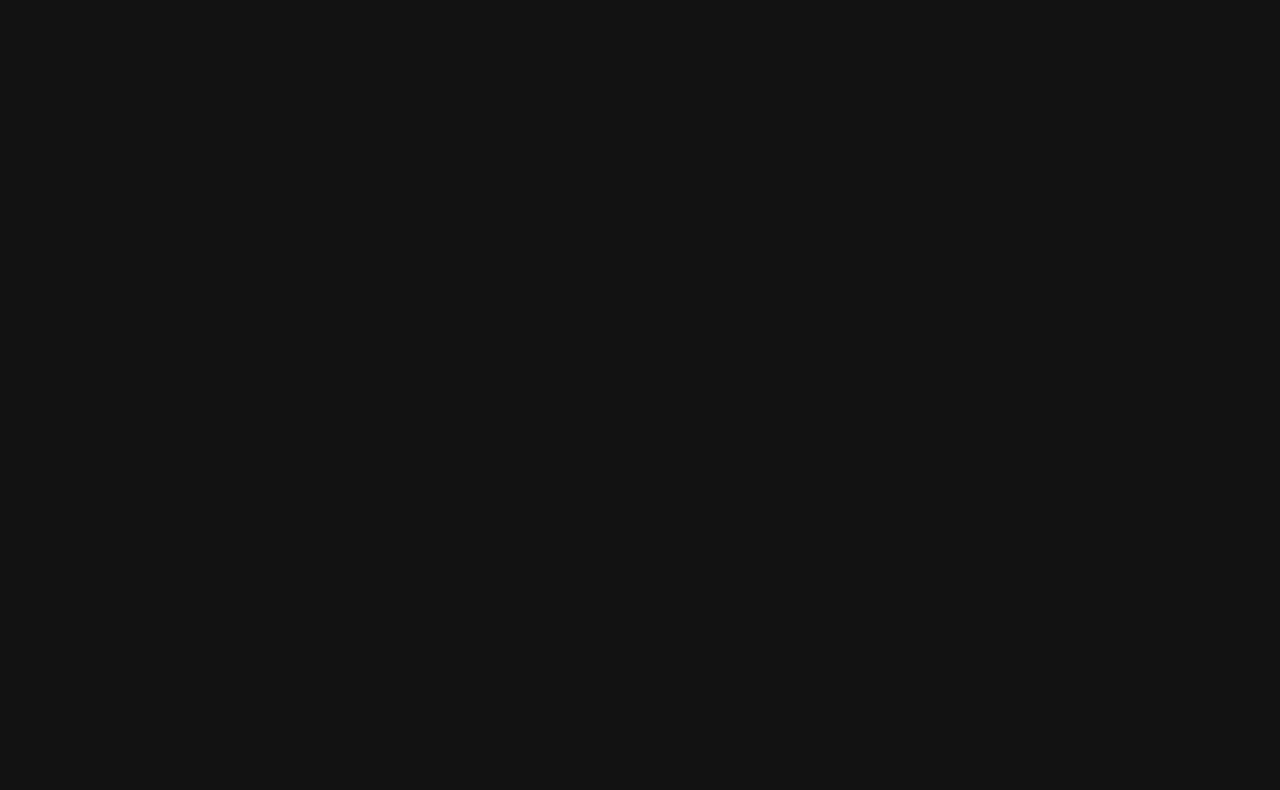
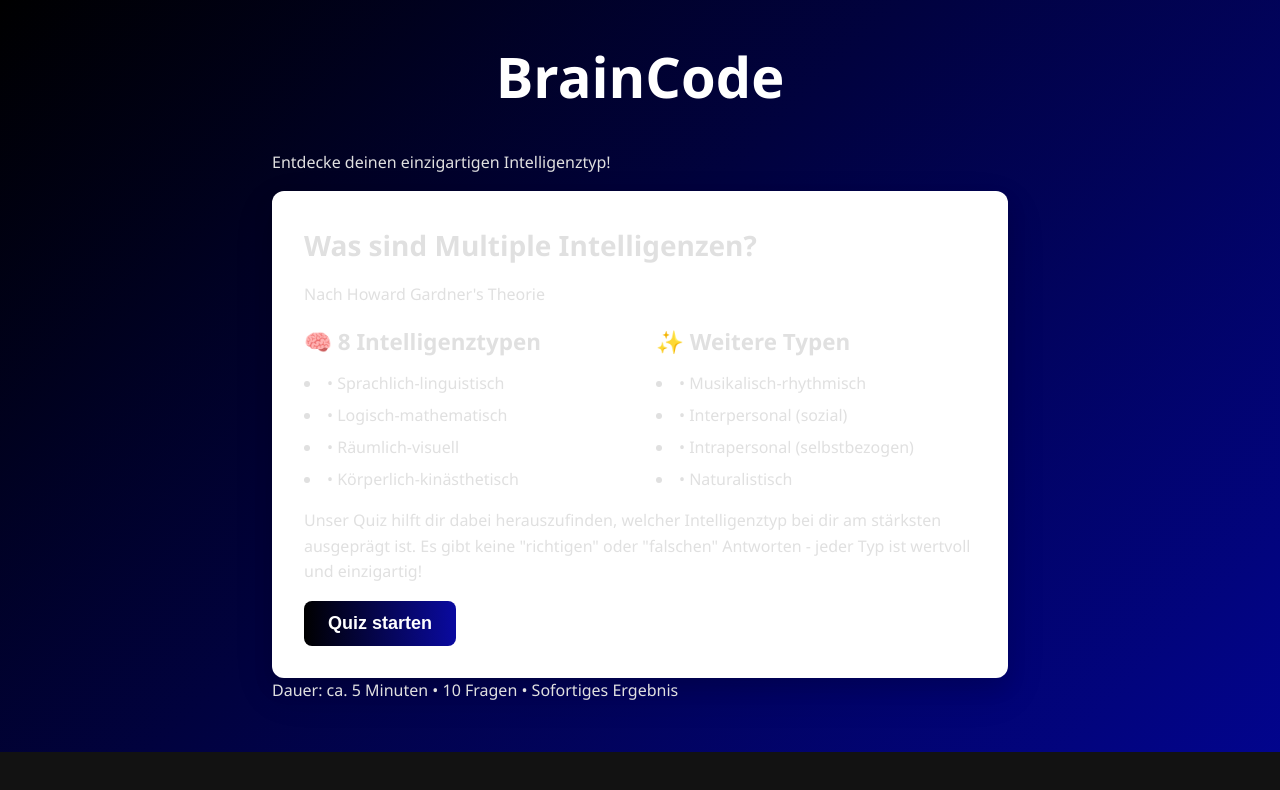
Before and after one commit to Paul-lift/BrainCode, a Next.js app: page / in a window 1280 px wide. Shown: the top 790 px of the page. Built offline with nearby package versions, Linux system fonts and the light colour scheme.

Commit message:
Startpage

```diff
--- a/package.json
+++ b/package.json
@@ -9,8 +9,8 @@
     "lint": "next lint"
   },
   "dependencies": {
-    "react": "^19.0.0",
-    "react-dom": "^19.0.0",
-    "next": "15.3.4"
+    "next": "15.3.4",
+    "react": "^19.1.0",
+    "react-dom": "^19.1.0"
   }
 }
--- a/src/app/page.js
+++ b/src/app/page.js
@@ -1,6 +1,81 @@
-export default function Home() {
+// Importiere globales CSS
+"use client";
+import { useState } from "react"; // useState korrekt importieren
+import styles from "./page.module.css"; // Importiere die CSS-Datei für Styles
+
+export default function HomePage() {
+  const [started, setStarted] = useState(false); // useState korrekt verwenden
+
+  // Funktion, die ausgeführt wird, wenn der Button geklickt wird
+  const startQuiz = () => {
+    setStarted(true);
+    alert("Quiz wird gestartet!");
+  };
+
   return (
-    <>
-    </>
+    <div className={`${styles.bgGradient} min-h-screen`}>
+      <div className="container mx-auto max-w-4xl">
+        <div className="text-center py-8">
+          <div className="flex justify-center items-center gap-3 mb-6">
+            <h1 className={styles.title}>BrainCode</h1>
+          </div>
+          <p className="text-xl text-white/90 mb-8">
+            Entdecke deinen einzigartigen Intelligenztyp!
+          </p>
+        </div>
+
+        <div className={styles.infoBox}>
+          <div className="text-center">
+            <h2 className="text-2xl text-black mb-4">
+              Was sind Multiple Intelligenzen?
+            </h2>{" "}
+            <p className="text-lg text-black mb-6">
+              Nach Howard Gardner's Theorie
+            </p>{" "}
+            <div className={styles.card}>
+              <div className="bg-blue-50 p-4 rounded-lg">
+                <h3 className="font-semibold text-blue-800 mb-2">
+                  🧠 8 Intelligenztypen
+                </h3>
+                <ul className="text-sm text-blue-700 space-y-1">
+                  <li>• Sprachlich-linguistisch</li>
+                  <li>• Logisch-mathematisch</li>
+                  <li>• Räumlich-visuell</li>
+                  <li>• Körperlich-kinästhetisch</li>
+                </ul>
+              </div>
+              <div className="bg-green-50 p-4 rounded-lg">
+                <h3 className="font-semibold text-green-800 mb-2">
+                  ✨ Weitere Typen
+                </h3>
+                <ul className="text-sm text-green-700 space-y-1">
+                  <li>• Musikalisch-rhythmisch</li>
+                  <li>• Interpersonal (sozial)</li>
+                  <li>• Intrapersonal (selbstbezogen)</li>
+                  <li>• Naturalistisch</li>
+                </ul>
+              </div>
+            </div>
+            <p className="text-black mb-6">
+              Unser Quiz hilft dir dabei herauszufinden, welcher Intelligenztyp
+              bei dir am stärksten ausgeprägt ist. Es gibt keine "richtigen"
+              oder "falschen" Antworten - jeder Typ ist wertvoll und
+              einzigartig!
+            </p>
+            <div className="text-center pt-6">
+              <button onClick={startQuiz} className={styles.button}>
+                Quiz starten
+              </button>
+            </div>
+          </div>
+        </div>
+
+        <div className="text-center mt-8 text-white/80">
+          <p className="text-sm">
+            Dauer: ca. 5 Minuten • 10 Fragen • Sofortiges Ergebnis
+          </p>
+        </div>
+      </div>
+    </div>
   );
 }
--- /dev/null
+++ b/src/app/page.module.css
@@ -0,0 +1,199 @@
+/* Hintergrundfarbe mit einem Swisscom-inspirierten Farbverlauf */
+.bgGradient {
+  background: linear-gradient(135deg, #000000, hsl(239, 97%, 28%)); /* Swisscom-blau (#0094db) und Swisscom-rot (#ef4135) */
+}
+
+/* Kasten-Stil für den Informationstext */
+.infoBox {
+  background-color: rgb(255, 255, 255); /* Hintergrundfarbe der Box weiß */
+  padding: 2rem; /* Mehr Abstand innerhalb des Kastens */
+  border-radius: 12px;  /* Abgerundete Ecken */
+  box-shadow: 0 10px 20px rgba(0, 0, 0, 0.1), 0 15px 40px rgba(0, 0, 0, 0.1); /* Schattierung */
+  color: rgb(0, 0, 0); /* Textfarbe auf schwarz setzen mit höherer Priorität */
+}
+
+/* Card-Stile */
+.bg-white\/95 {
+  background-color: rgba(255, 255, 255, 0.95);
+  padding: 2rem; /* Mehr Abstand innerhalb der Card */
+}
+
+.backdrop-blur-sm {
+  backdrop-filter: blur(10px);
+}
+
+.shadow-2xl {
+  box-shadow: 0 10px 20px rgba(0, 0, 0, 0.1), 0 15px 40px rgba(0, 0, 0, 0.1);
+}
+
+.rounded-lg {
+  border-radius: 12px;  /* Runde Ecken für das Card-Layout */
+}
+
+/* Button-Stil mit Swisscom-Farben und Hover-Effekt */
+.button {
+  background-image: linear-gradient(to right, #000000, #0a0aa0); /* Swisscom-Farben */
+  font-weight: bold;
+  border: none;
+  cursor: pointer;
+  transition: all 0.3s ease;
+  padding: 12px 24px;
+  border-radius: 8px;
+  font-size: 18px;
+}
+
+.button:hover {
+  background-image: linear-gradient(to right, #232323, #0c0cc5); /* Hover-Farben */
+}
+
+/* Styling für die Text-Icons (🧠 und ✨) */
+.icon {
+  display: flex;
+  justify-content: center;
+  align-items: center;
+  font-size: 50px; /* Größere Icons */
+  color: white;
+}
+
+/* Flexbox für die Layout-Ausrichtung */
+.flex {
+  display: flex;
+}
+
+.justify-center {
+  justify-content: center;
+}
+
+.items-center {
+  align-items: center;
+}
+
+.gap-3 {
+  gap: 24px;
+}
+
+.mb-6 {
+  margin-bottom: 24px;
+  color: violet;
+
+}
+
+.mt-8 {
+  margin-top: 32px;
+}
+
+/* Textstile */
+.text-white {
+  color: white;
+}
+
+.text-white\/90 {
+  color: rgba(0, 0, 0, 0.9);
+}
+
+.text-gray-800 {
+  color: #000000;
+}
+
+.text-gray-600 {
+  color: #000000;
+}
+
+.text-gray-700 {
+  color: #000000;
+}
+
+.text-blue-800 {
+  color: #2b6cb0;
+}
+
+.text-blue-700 {
+  color: #3182ce;
+}
+
+.text-green-800 {
+  color: #2f855a;
+}
+
+.text-green-700 {
+  color: #38a169;
+}
+
+.font-semibold {
+  font-weight: 600;
+}
+
+.text-lg {
+  font-size: 1.125rem;
+}
+
+.text-xl {
+  font-size: 1.25rem;
+}
+
+.text-2xl {
+  font-size: 1.5rem;
+}
+
+.text-sm {
+  font-size: 0.875rem;
+}
+
+.text-center {
+  text-align: center;
+}
+
+/* Layout für die Cards */
+.cardContent {
+  display: flex;
+  flex-direction: column;
+  gap: 1rem;
+}
+
+.card {
+  display: grid;
+  grid-template-columns: 1fr 1fr; /* Zwei gleich große Spalten */
+  gap: 2rem;
+}
+
+/* Optimierung der Textabsätze */
+.cardDescription {
+  font-size: 1.1rem;
+  margin-top: 1rem;
+}
+
+.grid {
+  display: grid;
+}
+
+.md\:grid-cols-2 {
+  grid-template-columns: repeat(2, 1fr);
+}
+
+.gap-4 {
+  gap: 16px;
+}
+
+.my-6 {
+  margin-top: 24px;
+  margin-bottom: 24px;
+}
+
+.px-8 {
+  padding-left: 2rem;
+  padding-right: 2rem;
+}
+
+.py-3 {
+  padding-top: 0.75rem;
+  padding-bottom: 0.75rem;
+}
+
+/* Stil für den Titel */
+.title {
+  font-size: 3.5rem; /* Größere Schrift für den Titel */
+  font-weight: bold;
+  color: white;
+  text-align: center; /* Titel zentrieren */
+  text-shadow: #000000 px; /* Schatten für bessere Lesbarkeit */
+}
```
Also changed, not shown: src/app/startPage/startPage.js (deleted), 1 other file (tests, documents, lock files or other folders).
